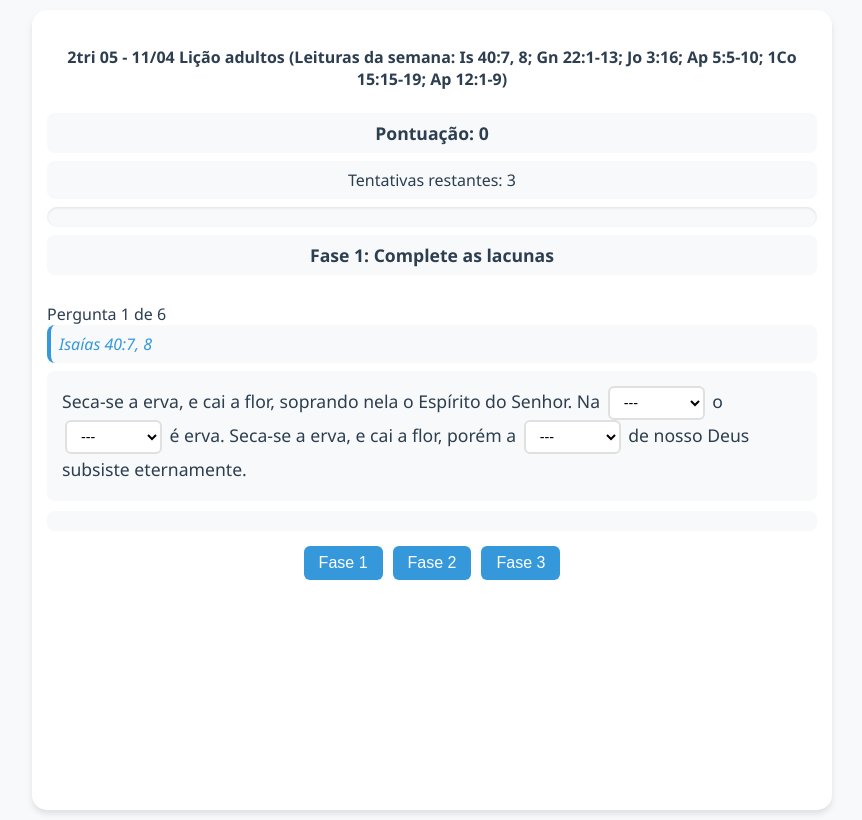
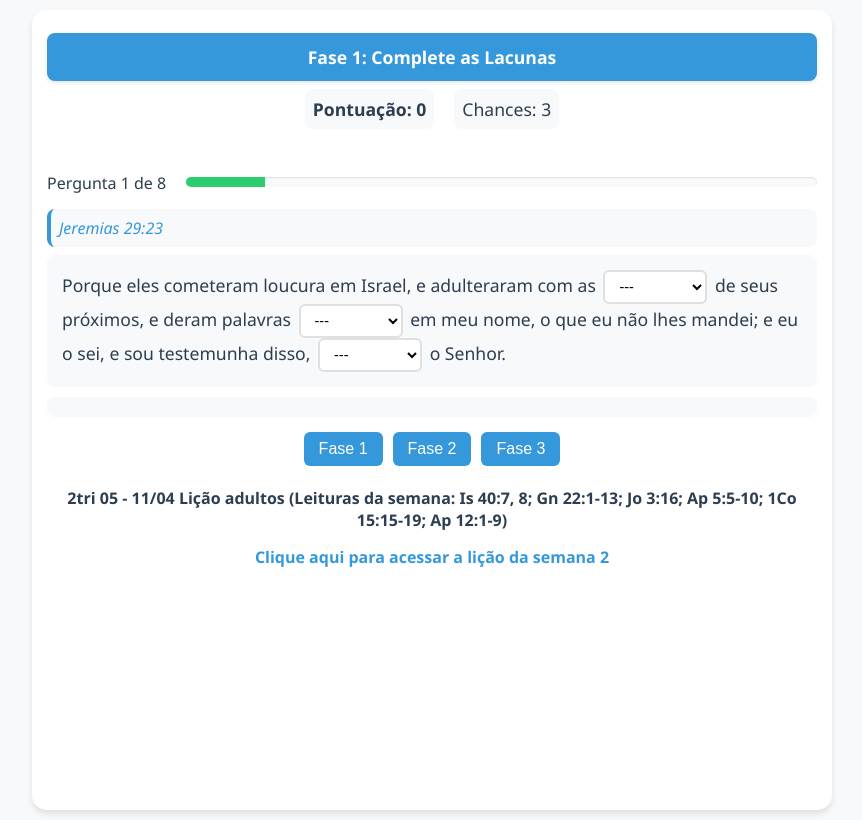
Before and after one commit to colpvalmir/licao-da-semana, a plain HTML site: page semana2.html in a window 1280 px wide. Shown: the whole page, without its empty margins (208-1070 px from the left). Drawn offline with Linux system fonts and the light colour scheme.

Commit message:
Update semana2.html

```diff
--- a/semana2.html
+++ b/semana2.html
@@ -93,11 +93,12 @@
       margin-top: 8px;
       font-size: 1.1rem;
       font-weight: bold;
-      color: var(--cor-primaria);
-      padding: 8px;
-      background-color: var(--cor-fundo);
+      color: white;
+      padding: 12px;
+      background-color: var(--cor-secundaria);
       border-radius: 8px;
       text-align: center;
+      box-shadow: 0 2px 4px rgba(0, 0, 0, 0.1);
     }
 
     .alternativas {
@@ -186,12 +187,12 @@
 
     .barra-progresso {
       width: 100%;
-      height: 20px;
+      height: 10px;
       background-color: var(--cor-fundo);
-      border-radius: 10px;
-      margin-top: 8px;
+      border-radius: 5px;
+      margin-top: 5px;
       overflow: hidden;
-      box-shadow: inset 0 1px 3px rgba(0, 0, 0, 0.1);
+      box-shadow: inset 0 1px 2px rgba(0, 0, 0, 0.1);
     }
 
     .progresso {
@@ -203,7 +204,7 @@
     .tentativas {
       margin-top: 8px;
       color: var(--cor-primaria);
-      font-size: 1rem;
+      font-size: 1.1rem;
       padding: 8px;
       background-color: var(--cor-fundo);
       border-radius: 8px;
@@ -258,29 +259,42 @@
 </head>
 <body>
   <div class="container">
-    <h4 style="text-align: center; color: var(--cor-primaria); margin-bottom: 15px;">2tri 05 - 11/04 Lição adultos (Leituras da semana: Is 40:7, 8; Gn 22:1-13; Jo 3:16; Ap 5:5-10; 1Co 15:15-19; Ap 12:1-9)</h4>
-    <div class="pontuacao" id="pontuacao">Pontuação: 0</div>
-    <div class="tentativas" id="tentativas">Tentativas restantes: 3</div>
-    <div class="barra-progresso">
-      <div class="progresso" id="progresso" style="width: 0%"></div>
+    <div class="fase">Fase 1: Complete as Lacunas</div>
+    <div style="display: flex; justify-content: center; gap: 20px; margin-bottom: 15px; font-size: 0.9rem; color: var(--cor-primaria);">
+      <div class="pontuacao" id="pontuacao">Pontuação: 0</div>
+      <div class="tentativas" id="tentativas">Chances: 3</div>
     </div>
-    <div class="fase">Fase 1: Complete as lacunas</div>
     <div id="fase1" class="fase-container ativa">
-      <div class="pergunta" id="pergunta-atual">Pergunta 1 de 6</div>
+      <div style="display: flex; align-items: center; gap: 20px; margin-bottom: 15px;">
+        <div class="pergunta" id="pergunta-atual">Pergunta 1 de 8</div>
+        <div class="barra-progresso" style="flex: 1;">
+          <div class="progresso" id="progresso-fase1" style="width: 0%"></div>
+        </div>
+      </div>
       <div class="referencia" id="referencia"></div>
       <div class="texto-com-lacunas" id="texto-processado"></div>
       <div class="resultado" id="resultado"></div>
     </div>
 
     <div id="fase2" class="fase-container">
-      <div class="pergunta" id="pergunta-atual-fase2">Pergunta 1 de 6</div>
+      <div style="display: flex; align-items: center; gap: 20px; margin-bottom: 15px;">
+        <div class="pergunta" id="pergunta-atual-fase2">Pergunta 1 de 8</div>
+        <div class="barra-progresso" style="flex: 1;">
+          <div class="progresso" id="progresso-fase2" style="width: 0%"></div>
+        </div>
+      </div>
       <p id="texto-fase2" style="font-size: 1.2rem; margin-top: 20px;"></p>
       <div class="alternativas" id="alternativas"></div>
       <div class="resultado" id="resultado-fase2"></div>
     </div>
 
     <div id="fase3" class="fase-container">
-      <div class="pergunta" id="pergunta-atual-fase3">Pergunta 1 de 6</div>
+      <div style="display: flex; align-items: center; gap: 20px; margin-bottom: 15px;">
+        <div class="pergunta" id="pergunta-atual-fase3">Pergunta 1 de 8</div>
+        <div class="barra-progresso" style="flex: 1;">
+          <div class="progresso" id="progresso-fase3" style="width: 0%"></div>
+        </div>
+      </div>
       <div class="referencia" id="referencia-fase3"></div>
       <div class="idioma-original" id="idioma-original"></div>
       <p id="texto-fase3" style="font-size: 1.2rem; margin-top: 20px;"></p>
@@ -295,80 +309,113 @@
       <button onclick="mudarFase(2)" id="btn-fase2">Fase 2</button>
       <button onclick="mudarFase(3)" id="btn-fase3">Fase 3</button>
     </div>
+    <h4 style="text-align: center; color: var(--cor-primaria); margin-bottom: 15px;">2tri 05 - 11/04 Lição adultos (Leituras da semana: Is 40:7, 8; Gn 22:1-13; Jo 3:16; Ap 5:5-10; 1Co 15:15-19; Ap 12:1-9)</h4>
+    <div style="text-align: center; margin-bottom: 15px;">
+      <a href="https://colpvalmir.github.io/licao-da-semana/" style="color: var(--cor-secundaria); text-decoration: none; font-weight: bold;">
+        Clique aqui para acessar a lição da semana 2
+      </a>
+    </div>
     <button class="reiniciar" id="reiniciar" onclick="reiniciarJogo()">Reiniciar Jogo</button>
   </div>
 
   <script>
     const versiculos = [
       {
-        texto: "Seca-se a erva, e cai a flor, soprando nela o Espírito do Senhor. Na verdade o povo é erva. Seca-se a erva, e cai a flor, porém a palavra de nosso Deus subsiste eternamente.",
-        referencia: "Isaías 40:7, 8",
+        texto: "Porque eles cometeram loucura em Israel, e adulteraram com as mulheres de seus próximos, e deram palavras falsas em meu nome, o que eu não lhes mandei; e eu o sei, e sou testemunha disso, diz o Senhor.",
+        referencia: "Jeremias 29:23",
         idioma: "Hebraico",
         palavrasOriginais: [
           {
-            palavra: "Deus",
-            original: "אֱלֹהִים",
-            transliteracao: "Elohim",
-            definicao: "Palavra hebraica para Deus, usada frequentemente no Antigo Testamento. Pode se referir ao Deus verdadeiro ou a deuses em geral."
+            palavra: "Senhor",
+            original: "יְהוָה",
+            transliteracao: "YHWH",
+            definicao: "O nome sagrado de Deus em hebraico, conhecido como Tetragrama. Representa o nome próprio do Deus de Israel."
           }
         ]
       },
       {
-        texto: "E aconteceu depois destas coisas, que provou Deus a Abraão, e disse-lhe: Abraão! E ele disse: Eis-me aqui. E disse: Toma agora teu filho, o teu único filho, Isaque, a quem amas, e vai-te à terra de Moriá, e oferece-o ali em holocausto sobre uma das montanhas, que eu te direi",
-        referencia: "Gênesis 22:1 e 2",
+        texto: "Senhor, tu me sondaste, e me conheces.",
+        referencia: "Salmos 139:1",
         idioma: "Hebraico",
         palavrasOriginais: [
           {
-            palavra: "Deus",
-            original: "אֱלֹהִים",
-            transliteracao: "Elohim",
-            definicao: "Palavra hebraica para Deus, usada frequentemente no Antigo Testamento. Pode se referir ao Deus verdadeiro ou a deuses em geral."
-          },
-          {
-            palavra: "Abraão",
-            original: "אַבְרָהָם",
-            transliteracao: "Avraham",
-            definicao: "Nome hebraico que significa 'pai de muitas nações'. Foi o primeiro patriarca do povo de Israel."
+            palavra: "conheces",
+            original: "יָדַע",
+            transliteracao: "yada",
+            definicao: "Verbo hebraico que significa 'conhecer', 'saber', 'entender'. No contexto bíblico, frequentemente indica um conhecimento íntimo e pessoal."
           }
         ]
       },
       {
-        texto: "Porque Deus amou o mundo de tal maneira que deu o seu Filho unigênito, para que todo aquele que nele crê não pereça, mas tenha a vida eterna",
-        referencia: "João 3:16",
-        idioma: "Grego",
+        texto: "E tu, Daniel, fecha estas palavras e sela este livro, até ao fim do tempo; muitos correrão de uma parte para outra, e a ciência se multiplicará.",
+        referencia: "Daniel 12:4",
+        idioma: "Hebraico",
         palavrasOriginais: [
           {
-            palavra: "Deus",
-            original: "Θεός",
-            transliteracao: "Theos",
-            definicao: "Palavra grega para Deus, usada no Novo Testamento. Refere-se ao Deus supremo e único."
+            palavra: "tempo",
+            original: "עֵת",
+            transliteracao: "et",
+            definicao: "Palavra hebraica que significa 'tempo', 'época', 'momento'. No contexto bíblico, frequentemente se refere a períodos específicos ou momentos determinados por Deus."
           }
         ]
       },
       {
-        texto: "E disse-me um dos anciãos: Não chores; eis aqui o Leão da tribo de Judá, a raiz de Davi, que venceu, para abrir o livro e desatar os seus sete selos",
-        referencia: "Apocalipse 5:5",
+        texto: "E disse-me: Não seles as palavras da profecia deste livro; porque próximo está o tempo.",
+        referencia: "Apocalipse 22:10",
         idioma: "Grego",
         palavrasOriginais: [
           {
-            palavra: "Davi",
-            original: "Δαυίδ",
-            transliteracao: "Dauid",
-            definicao: "Nome grego para o rei Davi, o segundo rei de Israel e ancestral de Jesus Cristo."
+            palavra: "profecia",
+            original: "προφητεία",
+            transliteracao: "prophēteia",
+            definicao: "Palavra grega que significa 'profecia' ou 'mensagem profética'. Refere-se à comunicação da vontade de Deus."
           }
         ]
       },
       {
-        texto: "E assim somos também considerados como falsas testemunhas de Deus, porque testificamos de Deus, que ressuscitou a Cristo, ao qual ele não ressuscitou, se, na verdade, os mortos não ressuscitam. Porque, se os mortos não ressuscitam, também Cristo não ressuscitou",
-        referencia: "1 Coríntios 15:15 e 16",
+        texto: "E que desde a tua meninice sabes as sagradas Escrituras, que podem fazer-te sábio para a salvação, pela fé que há em Cristo Jesus.",
+        referencia: "2 Timóteo 3:15",
         idioma: "Grego",
         palavrasOriginais: [
           {
-            palavra: "Deus",
-            original: "Θεός",
-            transliteracao: "Theos",
-            definicao: "Palavra grega para Deus, usada no Novo Testamento. Refere-se ao Deus supremo e único."
-          },
+            palavra: "Escrituras",
+            original: "γραφαί",
+            transliteracao: "graphai",
+            definicao: "Palavra grega que significa 'escritos'. No contexto bíblico, refere-se aos textos sagrados."
+          }
+        ]
+      },
+      {
+        texto: "Porque a palavra de Deus é viva e eficaz, e mais penetrante do que espada alguma de dois gumes, e penetra até à divisão da alma e do espírito, e das juntas e medulas, e é apta para discernir os pensamentos e intenções do coração.",
+        referencia: "Hebreus 4:12",
+        idioma: "Grego",
+        palavrasOriginais: [
+          {
+            palavra: "alma",
+            original: "ψυχή",
+            transliteracao: "psychē",
+            definicao: "Palavra grega que significa 'alma', 'vida', 'ser'. No contexto bíblico, refere-se à parte imaterial do ser humano, que inclui emoções, vontade e personalidade."
+          }
+        ]
+      },
+      {
+        texto: "Porque a palavra de Deus é viva e eficaz, e mais penetrante do que espada alguma de dois gumes, e penetra até à divisão da alma e do espírito, e das juntas e medulas, e é apta para discernir os pensamentos e intenções do coração.",
+        referencia: "Hebreus 4:12",
+        idioma: "Grego",
+        palavrasOriginais: [
+          {
+            palavra: "espírito",
+            original: "πνεῦμα",
+            transliteracao: "pneuma",
+            definicao: "Palavra grega que significa 'espírito', 'sopro', 'vento'. No contexto bíblico, pode se referir ao Espírito Santo, ao espírito humano ou ao princípio vital."
+          }
+        ]
+      },
+      {
+        texto: "E que desde a tua meninice sabes as sagradas Escrituras, que podem fazer-te sábio para a salvação, pela fé que há em Cristo Jesus.",
+        referencia: "2 Timóteo 3:15",
+        idioma: "Grego",
+        palavrasOriginais: [
           {
             palavra: "Cristo",
             original: "Χριστός",
@@ -378,17 +425,16 @@
         ]
       },
       {
-        texto: "E viu-se um grande sinal no céu: uma mulher vestida do sol, tendo a lua debaixo dos seus pés, e uma coroa de doze estrelas sobre a sua cabeça",
-        referencia: "Apocalipse 12:1",
+        texto: "Assim diz o Senhor: Não se glorie o sábio na sua sabedoria, nem se glorie o forte na sua força; não se glorie o rico nas suas riquezas; mas o que se gloriar, glorie-se nisto: em me entender e me conhecer, que eu sou o Senhor, que faço beneficência, juízo e justiça na terra; porque destas coisas me agrado, diz o Senhor.",
+        referencia: "Jeremias 9:23-24",
+        idioma: "Hebraico",
+        palavrasOriginais: []
+      },
+      {
+        texto: "Tomai sobre vós o meu jugo, e aprendei de mim, que sou manso e humilde de coração; e encontrareis descanso para as vossas almas.",
+        referencia: "Mateus 11:29",
         idioma: "Grego",
-        palavrasOriginais: [
-          {
-            palavra: "coroa",
-            original: "στέφανος",
-            transliteracao: "stephanos",
-            definicao: "Palavra grega que significa coroa ou grinalda. No contexto bíblico, frequentemente simboliza vitória, honra ou realeza."
-          }
-        ]
+        palavrasOriginais: []
       }
     ];
 
@@ -413,6 +459,7 @@
     // Variáveis da Fase 3
     let perguntaAtualFase3 = 0;
     let respostaSelecionadaFase3 = false;
+    let palavrasUsadasFase3 = new Set();
 
     function atualizarPontuacao(pontos) {
       pontuacao += pontos;
@@ -421,7 +468,7 @@
 
     function atualizarTentativas() {
       tentativasRestantes--;
-      document.getElementById("tentativas").textContent = `Tentativas restantes: ${tentativasRestantes}`;
+      document.getElementById("tentativas").textContent = `Chances: ${tentativasRestantes}`;
 
       if (tentativasRestantes === 0) {
         document.getElementById("reiniciar").style.display = "block";
@@ -430,20 +477,11 @@
         });
         document.querySelector(".navegacao").style.display = "none";
         document.querySelector(".fase").style.display = "none";
-        document.querySelector(".barra-progresso").style.display = "none";
       }
     }
 
     function atualizarProgresso() {
-      let progresso;
-      if (faseAtual === 1) {
-        progresso = (perguntaAtual / 6) * 100;
-      } else if (faseAtual === 2) {
-        progresso = (perguntaAtualFase2 / 6) * 100;
-      } else {
-        progresso = (perguntaAtualFase3 / 6) * 100;
-      }
-      document.getElementById("progresso").style.width = `${progresso}%`;
+      // Função vazia, pois removemos a barra de progresso
     }
 
     function reiniciarJogo() {
@@ -458,14 +496,12 @@
       document.getElementById("reiniciar").style.display = "none";
       document.querySelector(".navegacao").style.display = "flex";
       document.querySelector(".fase").style.display = "block";
-      document.querySelector(".barra-progresso").style.display = "block";
 
       // Atualizar textos
       document.getElementById("pontuacao").textContent = `Pontuação: ${pontuacao}`;
-      document.getElementById("tentativas").textContent = `Tentativas restantes: ${tentativasRestantes}`;
+      document.getElementById("tentativas").textContent = `Chances: ${tentativasRestantes}`;
 
       // Reiniciar o jogo
-      prepararDesafio();
       mudarFase(1);
     }
 
@@ -501,8 +537,14 @@
         }
       }).join(" ");
 
+      // Atualiza o contador de perguntas limitado a 8
+      document.getElementById("pergunta-atual").textContent = `Pergunta ${perguntaAtual + 1} de 8`;
+
+      // Atualiza a barra de progresso limitado a 8
+      const progresso = ((perguntaAtual + 1) / 8) * 100;
+      document.getElementById("progresso-fase1").style.width = `${progresso}%`;
+
       document.getElementById("texto-processado").innerHTML = textoComLacunas;
-      document.getElementById("pergunta-atual").textContent = `Pergunta ${perguntaAtual + 1} de 6`;
       document.getElementById("referencia").textContent = versiculos[perguntaAtual].referencia;
 
       const opcoes = embaralhar([...palavrasSelecionadas]);
@@ -519,7 +561,6 @@
       }
 
       document.getElementById("resultado").textContent = "";
-      atualizarProgresso();
     }
 
     function verificarRespostaFase1(index) {
@@ -549,7 +590,7 @@
         respostaCompletaFase1 = true;
         atualizarPontuacao(10);
         setTimeout(() => {
-          if (perguntaAtual < 5) {
+          if (perguntaAtual < 7) {
             perguntaAtual++;
             prepararDesafio();
           } else {
@@ -564,8 +605,14 @@
       versiculosEmbaralhados = embaralhar([...versiculos]);
       const versiculoAtual = versiculos[perguntaAtualFase2];
 
+      // Atualiza o contador de perguntas limitado a 8
+      document.getElementById("pergunta-atual-fase2").textContent = `Pergunta ${perguntaAtualFase2 + 1} de 8`;
+
+      // Atualiza a barra de progresso limitado a 8
+      const progresso = ((perguntaAtualFase2 + 1) / 8) * 100;
+      document.getElementById("progresso-fase2").style.width = `${progresso}%`;
+
       document.getElementById("texto-fase2").textContent = versiculoAtual.texto;
-      document.getElementById("pergunta-atual-fase2").textContent = `Pergunta ${perguntaAtualFase2 + 1} de 6`;
 
       const alternativas = document.getElementById("alternativas");
       alternativas.innerHTML = "";
@@ -588,7 +635,6 @@
       });
 
       document.getElementById("resultado-fase2").textContent = "";
-      atualizarProgresso();
     }
 
     function verificarAlternativa(index, opcaoSelecionada, respostaCorreta) {
@@ -610,7 +656,7 @@
       setTimeout(() => {
         if (acertou) {
           atualizarPontuacao(10);
-          if (perguntaAtualFase2 < 5) {
+          if (perguntaAtualFase2 < 7) {
             perguntaAtualFase2++;
             prepararDesafioFase2();
           } else {
@@ -630,10 +676,33 @@
 
     function prepararDesafioFase3() {
       respostaSelecionadaFase3 = false;
+
+      // Verifica se ainda há perguntas para mostrar
+      if (perguntaAtualFase3 >= 8) {
+        document.getElementById("resultado-fase3").textContent = "Parabéns! Você completou todas as perguntas!";
+        document.getElementById("proxima-pergunta-fase3").style.display = "none";
+        return;
+      }
+
       const versiculoAtual = versiculos[perguntaAtualFase3];
       const palavrasOriginais = versiculoAtual.palavrasOriginais;
 
-      document.getElementById("pergunta-atual-fase3").textContent = `Pergunta ${perguntaAtualFase3 + 1} de 6`;
+      // Verifica se existem palavras originais disponíveis
+      if (!palavrasOriginais || palavrasOriginais.length === 0) {
+        console.error("Nenhuma palavra original encontrada para o versículo:", versiculoAtual.referencia);
+        return;
+      }
+
+      // Seleciona a primeira palavra original do versículo
+      const palavraAtual = palavrasOriginais[0];
+
+      // Atualiza o contador de perguntas limitado a 8
+      document.getElementById("pergunta-atual-fase3").textContent = `Pergunta ${perguntaAtualFase3 + 1} de 8`;
+
+      // Atualiza a barra de progresso limitado a 8
+      const progresso = ((perguntaAtualFase3 + 1) / 8) * 100;
+      document.getElementById("progresso-fase3").style.width = `${progresso}%`;
+
       document.getElementById("referencia-fase3").textContent = versiculoAtual.referencia;
       document.getElementById("idioma-original").textContent = `Idioma Original: ${versiculoAtual.idioma}`;
       document.getElementById("texto-fase3").textContent = versiculoAtual.texto;
@@ -642,9 +711,6 @@
 
       const alternativas = document.getElementById("alternativas-fase3");
       alternativas.innerHTML = "";
-
-      // Seleciona uma palavra aleatória do versículo atual
-      const palavraAtual = palavrasOriginais[Math.floor(Math.random() * palavrasOriginais.length)];
 
       // Cria as alternativas
       const opcoes = [palavraAtual];
@@ -670,7 +736,6 @@
       });
 
       document.getElementById("resultado-fase3").textContent = "";
-      atualizarProgresso();
     }
 
     function verificarAlternativaFase3(index, opcaoSelecionada, respostaCorreta) {
@@ -705,7 +770,7 @@
     }
 
     function proximaPerguntaFase3() {
-      if (perguntaAtualFase3 < 5) {
+      if (perguntaAtualFase3 < 7) {
         perguntaAtualFase3++;
         prepararDesafioFase3();
         document.getElementById("definicao-fase3").style.display = "none";
@@ -729,6 +794,7 @@
         document.getElementById("fase1").style.display = "block";
         document.getElementById("fase1").classList.add("ativa");
         document.querySelector(".fase").textContent = "Fase 1: Complete as lacunas";
+        prepararDesafio();
       } else if (numeroFase === 2) {
         document.getElementById("fase2").style.display = "block";
         document.getElementById("fase2").classList.add("ativa");
@@ -738,12 +804,15 @@
         document.getElementById("fase3").style.display = "block";
         document.getElementById("fase3").classList.add("ativa");
         document.querySelector(".fase").textContent = "Fase 3: Identifique a palavra original";
+        perguntaAtualFase3 = 0;
         prepararDesafioFase3();
       }
     }
 
     // Inicia o desafio ao carregar a página
-    prepararDesafio();
+    window.onload = function() {
+      prepararDesafio();
+    };
   </script>
 </body>
 </html>
```
